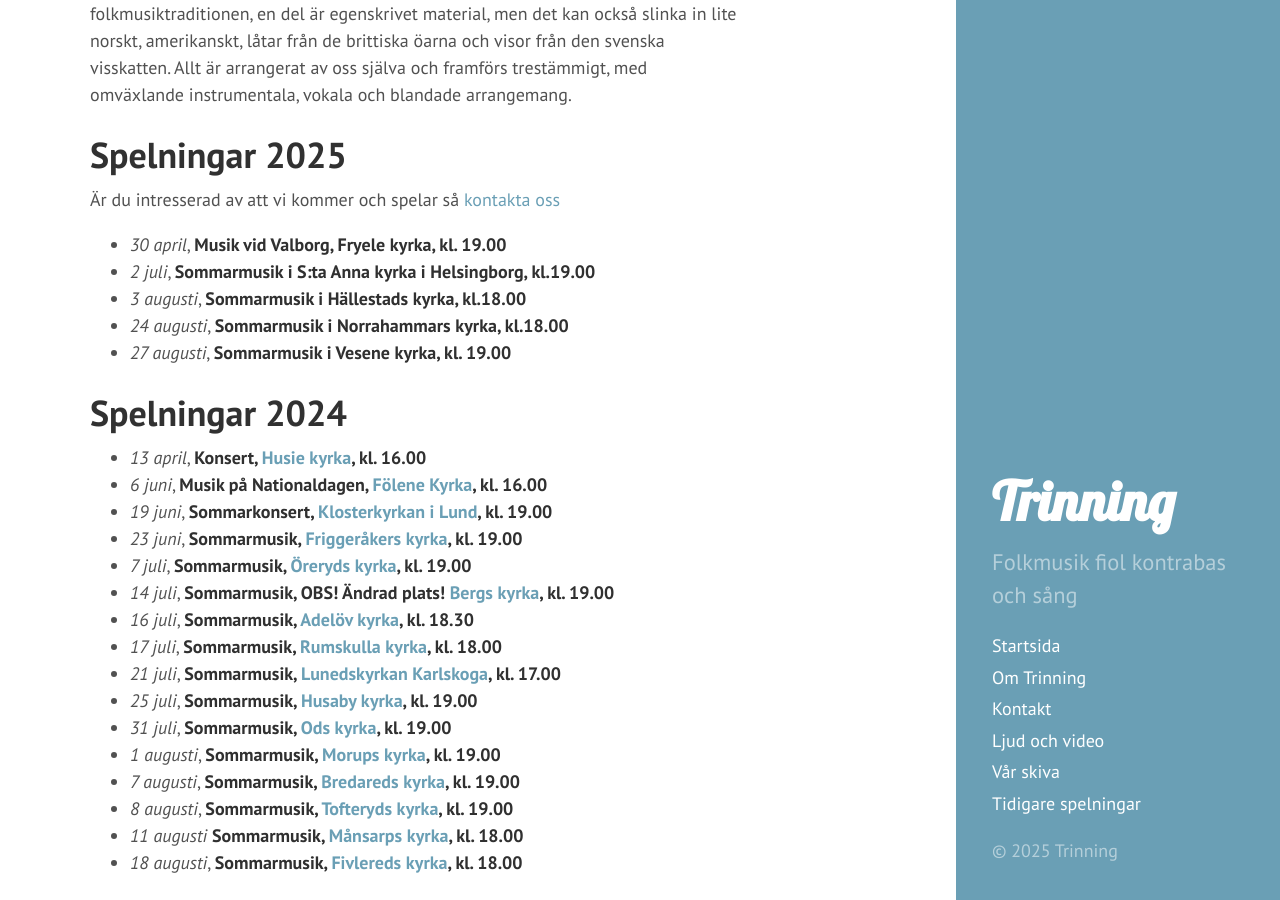
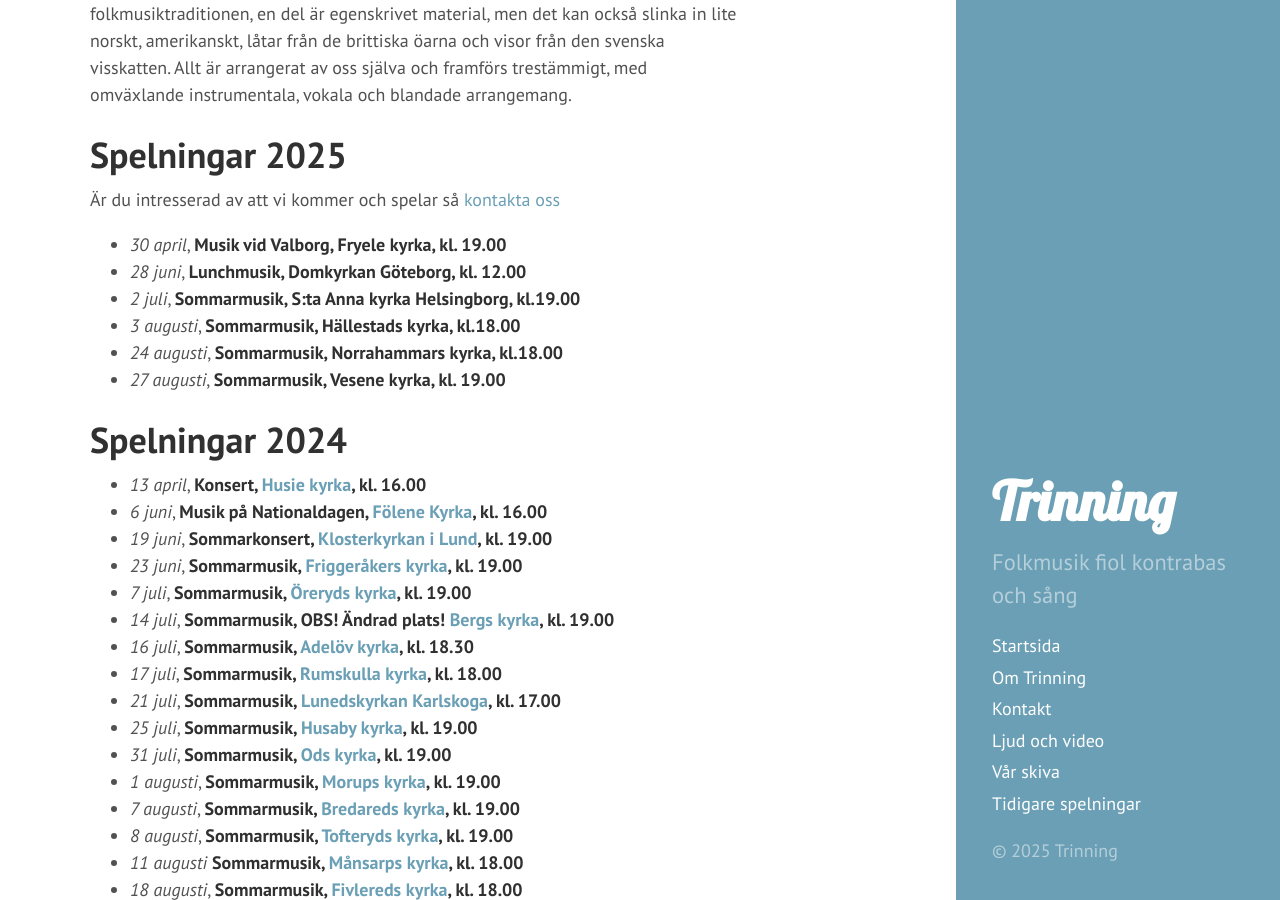
Before and after one commit to trinning/trinning.github.io, a Jekyll site: the page built from index.md, in a window 1280 px wide and 900 px high, scrolled down 462 px. Built offline with Jekyll 4.4.1, drawn with Linux system fonts in a browser that asks for light colours.

Commit message:
Uppdaterat spelningar

```diff
--- a/index.md
+++ b/index.md
@@ -14,10 +14,11 @@ in lite norskt, amerikanskt, låtar från de brittiska öarna och visor från de
 # Spelningar 2025
 Är du intresserad av att vi kommer och spelar så [kontakta oss](/kontakt)
 * *30 april*, **Musik vid Valborg, Fryele kyrka, kl. 19.00**
-* *2 juli*, **Sommarmusik i S:ta Anna kyrka i Helsingborg, kl.19.00**
-* *3 augusti*, **Sommarmusik i Hällestads kyrka, kl.18.00**
-* *24 augusti*, **Sommarmusik i Norrahammars kyrka, kl.18.00**
-* *27 augusti*, **Sommarmusik i Vesene kyrka, kl. 19.00**
+* *28 juni*, **Lunchmusik, Domkyrkan Göteborg, kl. 12.00**
+* *2 juli*, **Sommarmusik, S:ta Anna kyrka Helsingborg, kl.19.00**
+* *3 augusti*, **Sommarmusik, Hällestads kyrka, kl.18.00**
+* *24 augusti*, **Sommarmusik, Norrahammars kyrka, kl.18.00**
+* *27 augusti*, **Sommarmusik, Vesene kyrka, kl. 19.00**
 
 # Spelningar 2024
 
```
